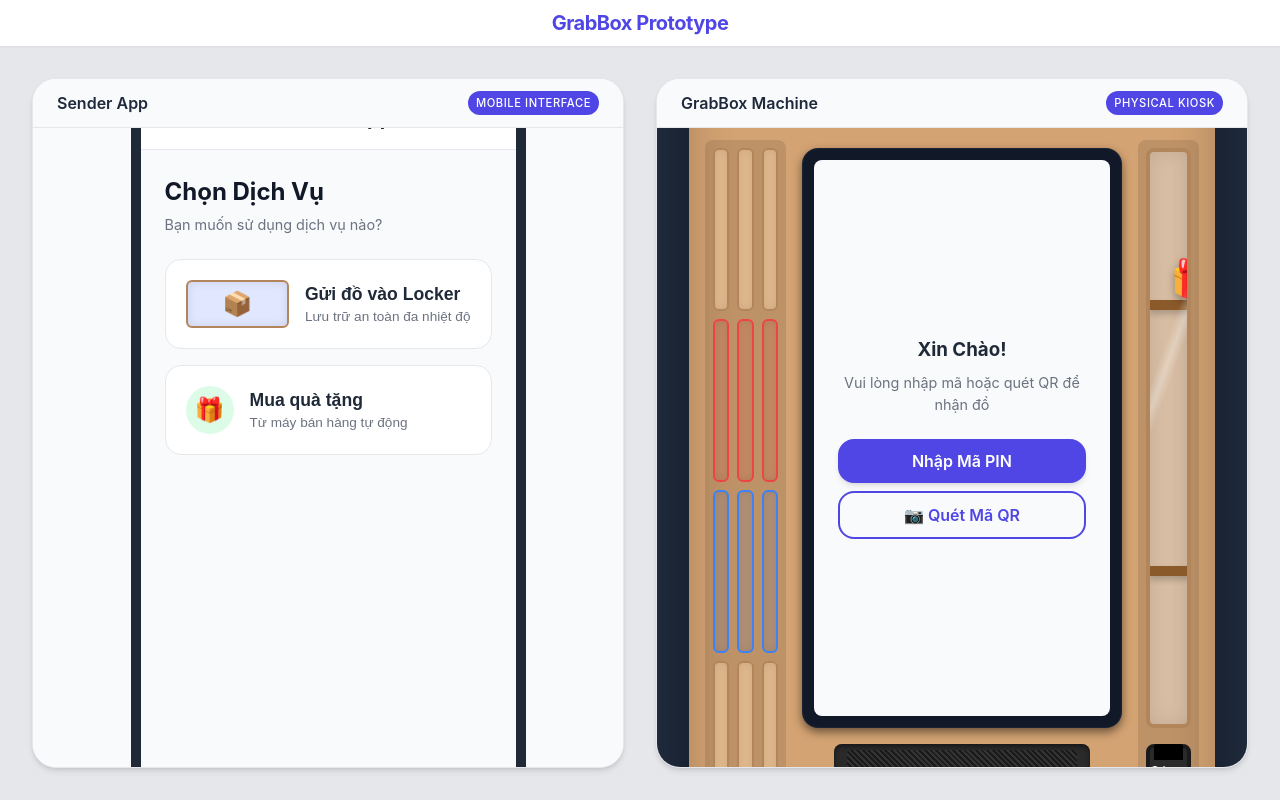
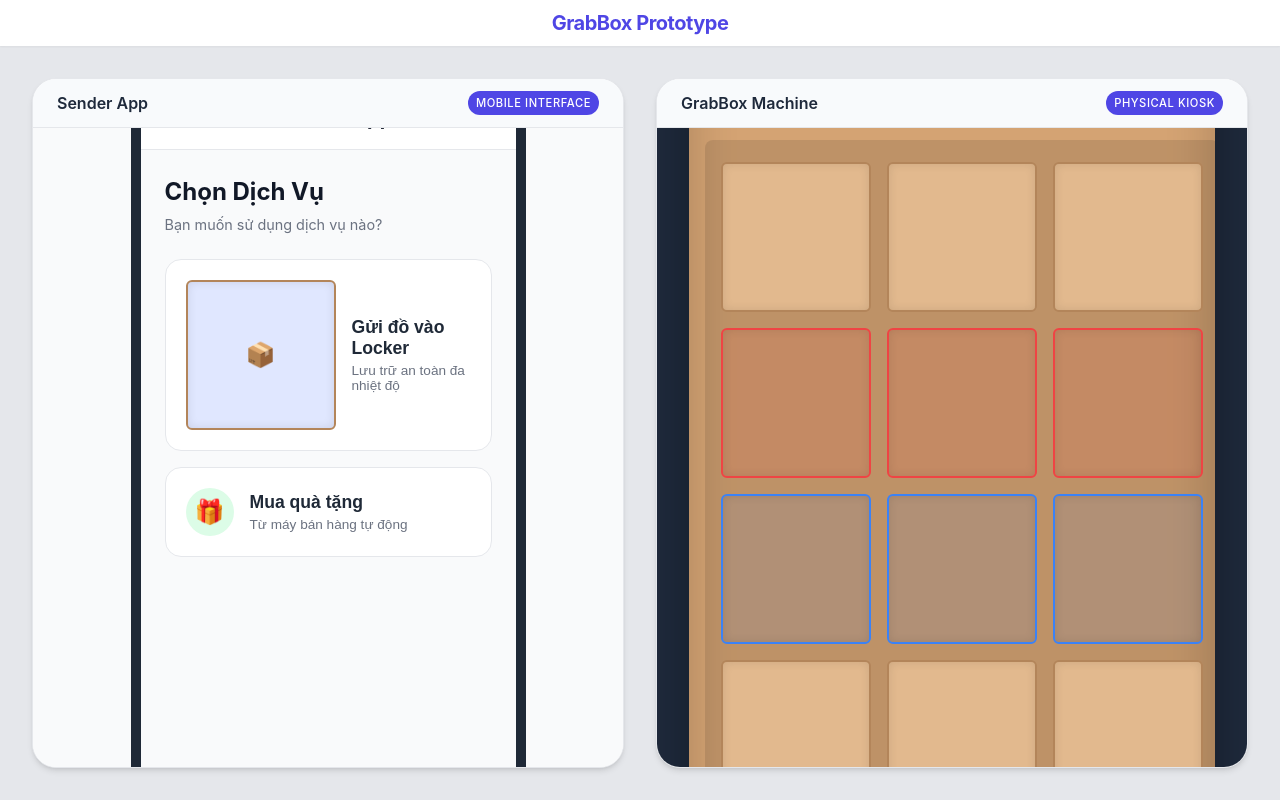
Before and after one commit to hyperxnez/grabboxprototype, a React (Vite) app: page / in a window 1280 px wide. Built offline with nearby package versions, Linux system fonts and the light colour scheme.

Commit message:
style: enforce square shape for lockers and fix dispense UI overflow

```diff
--- a/src/components/ReceiverMachine.css
+++ b/src/components/ReceiverMachine.css
@@ -30,23 +30,26 @@
 
 /* --- Left Side: Lockers --- */
 .lockers-panel {
-  flex: 2;
+  flex: 2.2;
   display: flex;
   flex-direction: column;
-  gap: 8px;
+  gap: 16px;
   background: rgba(0,0,0,0.1);
-  padding: 8px;
+  padding: 16px;
   border-radius: 8px;
+  justify-content: center;
+  align-items: center;
 }
 
 .locker-row {
   display: flex;
-  flex: 1;
-  gap: 8px;
+  gap: 16px;
 }
 
 .locker {
-  flex: 1;
+  width: 150px;
+  height: 150px;
+  flex: none;
   background: #e2b98e;
   border: 2px solid #b3855a;
   border-radius: 6px;
@@ -128,6 +131,19 @@
   color: #6b7280;
   font-size: 0.9rem;
   margin-bottom: 1.5rem;
+}
+
+.dispense-screen .success-icon {
+  width: 80px;
+  height: 80px;
+  background: #10B981;
+  color: white;
+  border-radius: 50%;
+  display: flex;
+  align-items: center;
+  justify-content: center;
+  font-size: 3rem;
+  margin: 0 auto 1rem;
 }
 
 .qr-scan-area {
@@ -270,6 +286,7 @@
   position: relative;
   overflow: hidden;
   box-shadow: inset 0 0 20px rgba(0,0,0,0.1);
+  min-height: 400px;
 }
 
 .glass-window::after {
@@ -346,7 +363,7 @@
 }
 
 .dispense-slot {
-  height: 80px;
+  height: 120px;
   background: #2a2a2a;
   border-radius: 8px;
   border: 4px solid #1a1a1a;
@@ -358,7 +375,7 @@
 
 .slot-opening {
   width: 80%;
-  height: 60px;
+  height: 80px;
   background: #000;
   margin-top: -4px;
   border-radius: 4px 4px 0 0;
```
